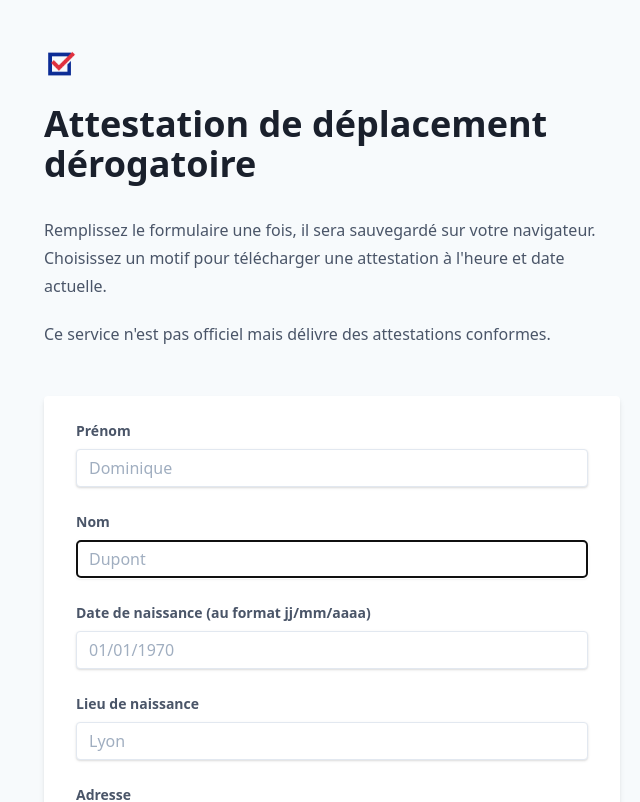
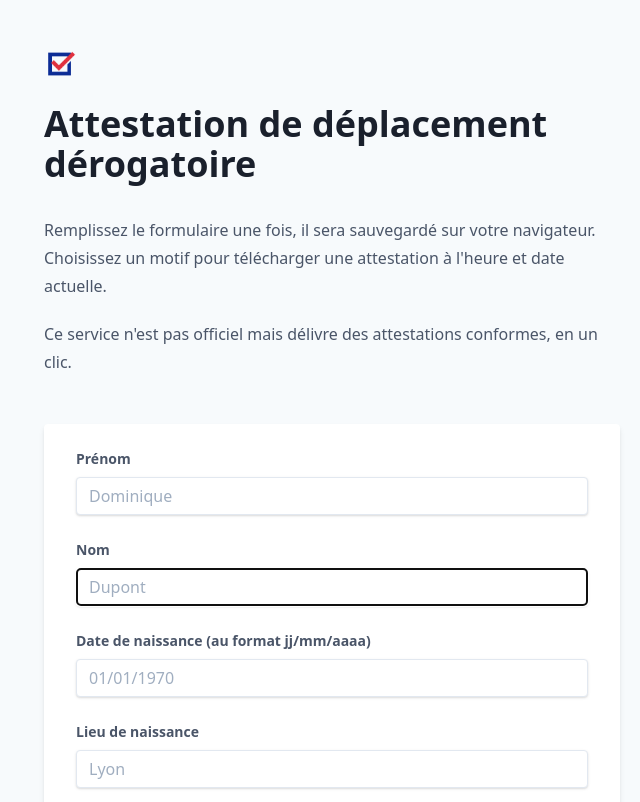
Before and after one commit to benjamintd/attestation.page, a Next.js app: page / in a window 1280 px wide. Shown: the top 802 px of the page, without its empty margins (308-948 px from the left). Built offline with nearby package versions, Linux system fonts and the light colour scheme.

Commit message:
forgot a href in the forget info link

```diff
--- a/pages/index.jsx
+++ b/pages/index.jsx
@@ -92,7 +92,7 @@ export default function Home() {
           </p>
           <p>
             Ce service n'est pas officiel mais délivre des attestations
-            conformes.
+            conformes, en un clic.
           </p>
         </div>
 
@@ -107,7 +107,7 @@ export default function Home() {
         )}
 
         <div className="w-full prose">
-          <a className="cursor-pointer hover:text-gray-700" onClick={emptyForm}>
+          <a href="#" onClick={emptyForm}>
             Oublier mes informations
           </a>
 
```
